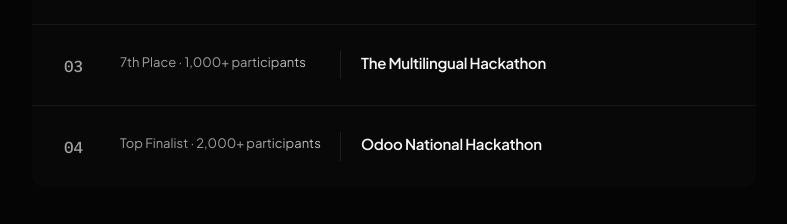
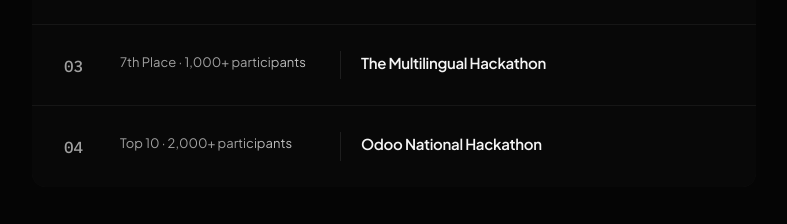
Before and after one commit to AymaanPathan/portfolio, a Next.js app: page / in a window 1280 px wide. Shown: the part 1124-1348 px from the top of the page, without its empty margins (246-1033 px from the left). Built offline with nearby package versions, Linux system fonts and the light colour scheme.

Commit message:
fix: update achievement descriptions and event rankings for clarity

```diff
--- a/src/app/Sections/AchievementsSection.tsx
+++ b/src/app/Sections/AchievementsSection.tsx
@@ -19,7 +19,7 @@
     prize: null,
     event: "4th Rank · 5,000+ participants",
     description:
-      "Built InfraPilot — an AI-powered Kubernetes dashboard that generates real-time UI from natural language using Generative UI.",
+      "An AI-powered Kubernetes dashboard that generates real-time UI from natural language using Generative UI.",
   },
   {
     id: "multilingual",
@@ -29,7 +29,7 @@
     prize: null,
     event: "7th Place · 1,000+ participants",
     description:
-      "Built DevBuddy — breaking language barriers in software development with live comment translation across collaborators.",
+      "Breaking language barriers in software development with live comment translation across collaborators.",
   },
   {
     id: "odoo",
@@ -37,7 +37,7 @@
     rankFirst: false,
     title: "Odoo National Hackathon",
     prize: null,
-    event: "Top Finalist · 2,000+ participants",
+    event: "Top 10 · 2,000+ participants",
     description:
       "Built a student marketplace for buying and selling books — connecting campus communities through peer-to-peer listings.",
   },
@@ -62,7 +62,6 @@
               <span className="ach-event ach-event--shiny">{a.event}</span>
             </div>
 
-            {/* divider — hidden on mobile via CSS */}
             <div className="ach-divider-el" />
 
             <div className="ach-body">
```
